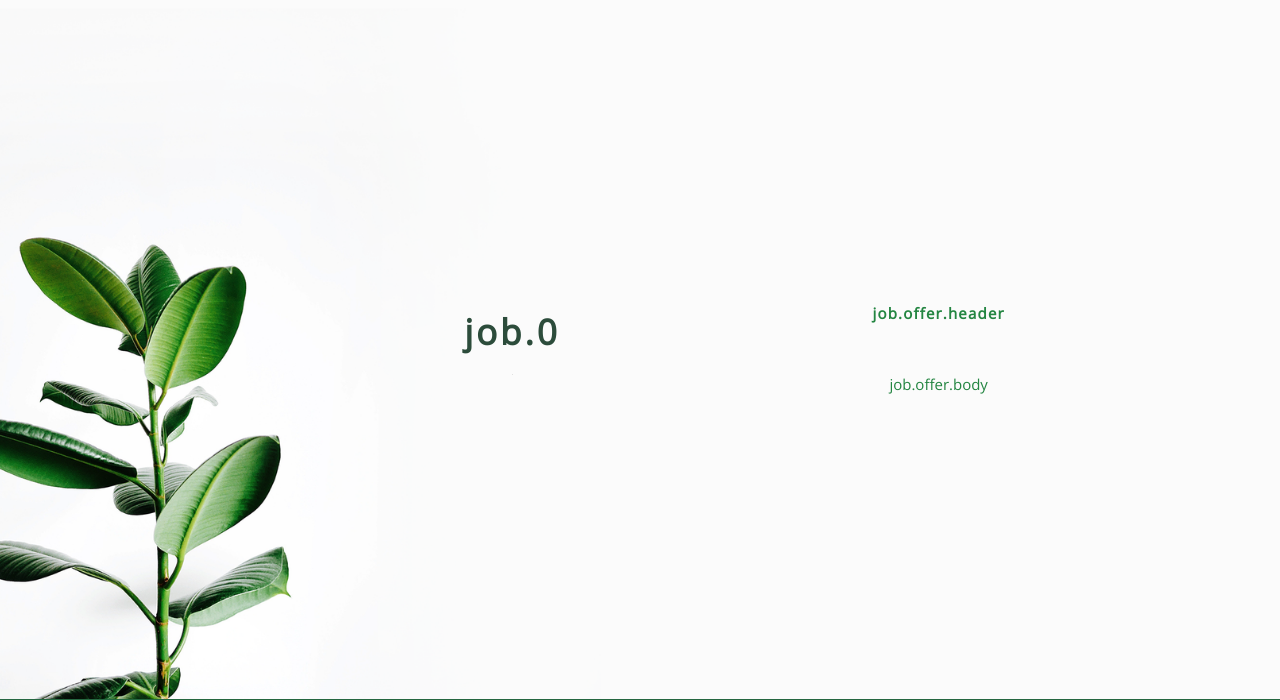
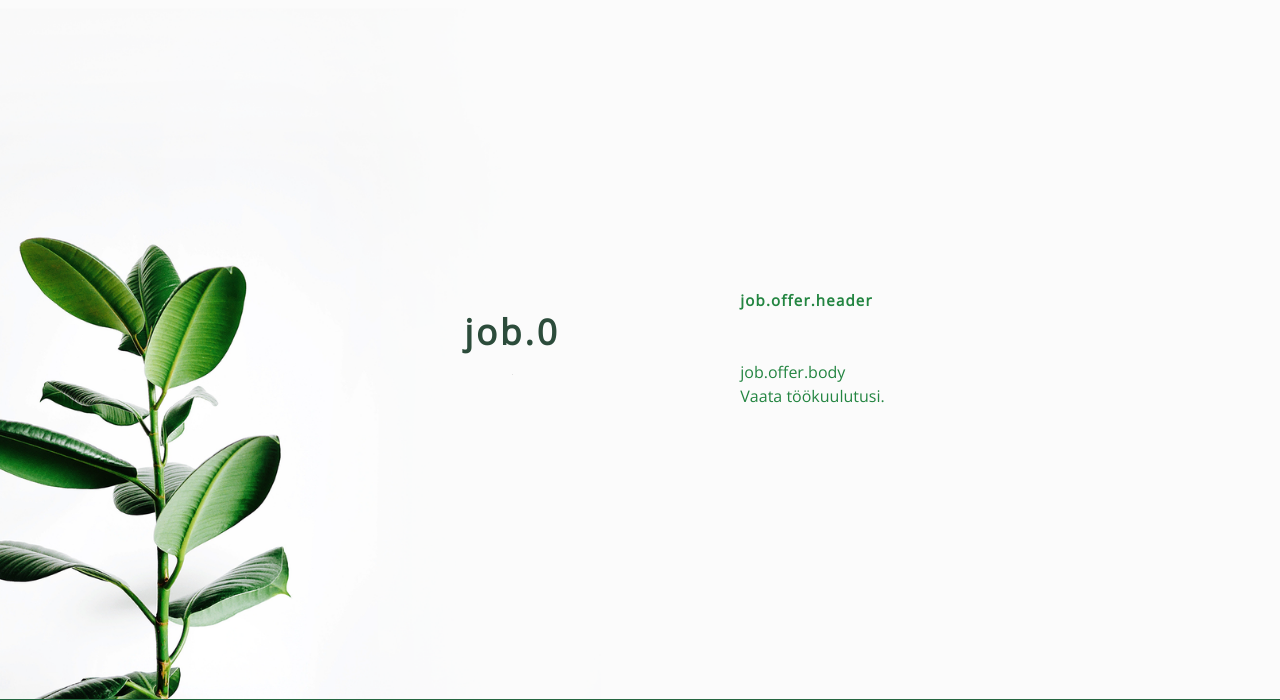
Before and after one commit to sanderlepik/krausberg-django, a Django app: page / in a window 1280 px wide. Shown: the part 1371-2071 px from the top of the page. Run offline with Django 3.2, Linux system fonts and the light colour scheme; some libraries are stand-ins or nearby versions.

Commit message:
job offers link

```diff
--- a/krausberg_website/static/css/custom.css
+++ b/krausberg_website/static/css/custom.css
@@ -532,7 +532,12 @@ span {
 .job-offer-text {
   font-size: 15px;
   display: flex;
-  justify-content: center;
+  text-align: justify;
+}
+
+.job-offer-body {
+  display: flex;
+  text-align: justify;
 }
 
 
--- a/krausberg_website/templates/index.html
+++ b/krausberg_website/templates/index.html
@@ -139,7 +139,8 @@
         <div class="col-md-12 col-lg-6 my-auto">
           <span class="job-offer-text light-green text-justify job-offer-header">{% trans "job.offer.header" %}</span>
           <br/><br/>
-          <span class="job-offer-text light-green text-justify">{% trans "job.offer.body" %}</span>
+            <span class="light-green text-justify job-offer-body">{% trans "job.offer.body" %}</span>
+            <a class="green-link" href="/job-offers/">{% trans "Vaata töökuulutusi" %}.</a>
         </div>
       </div>
     </div>
```
